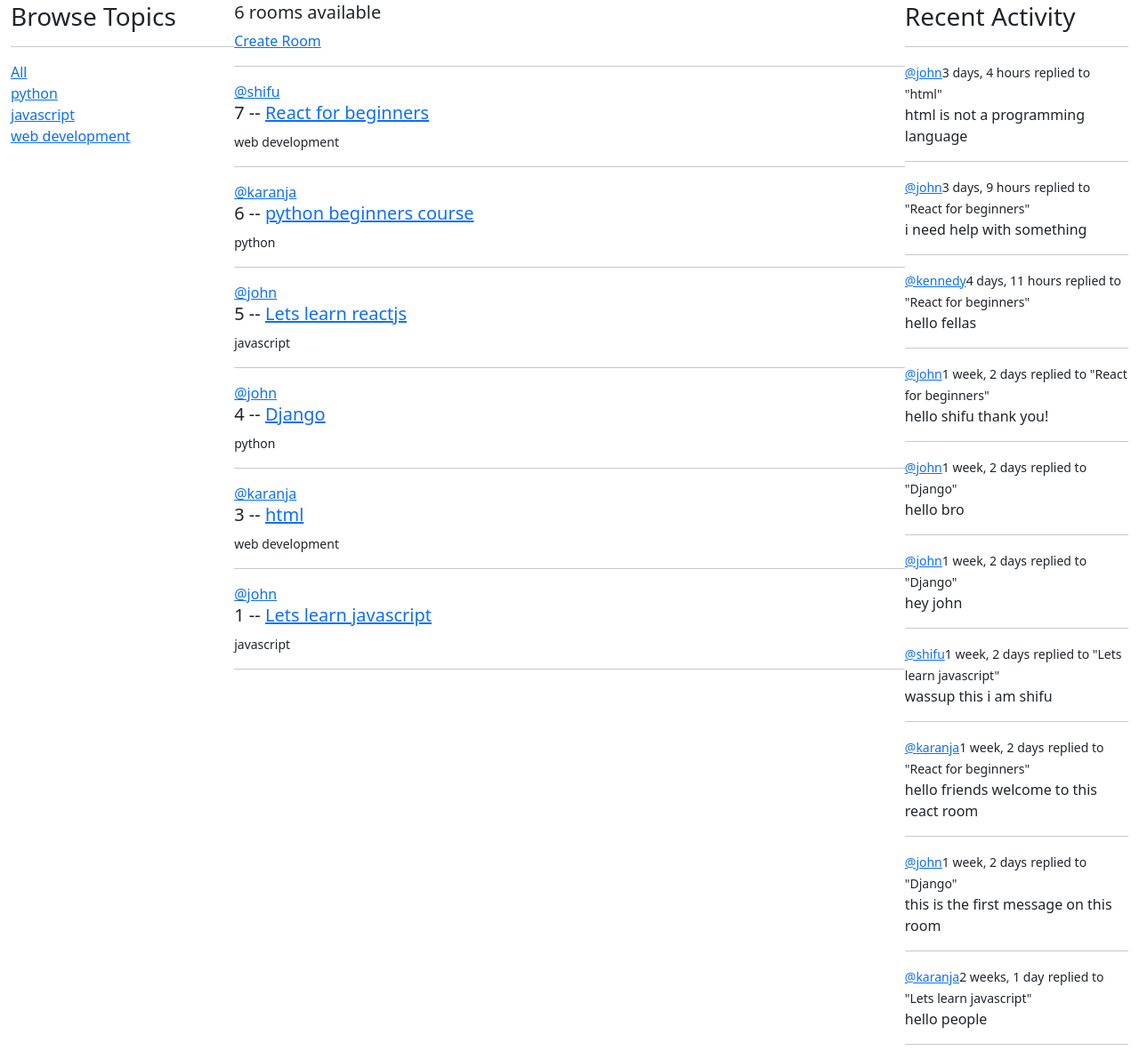
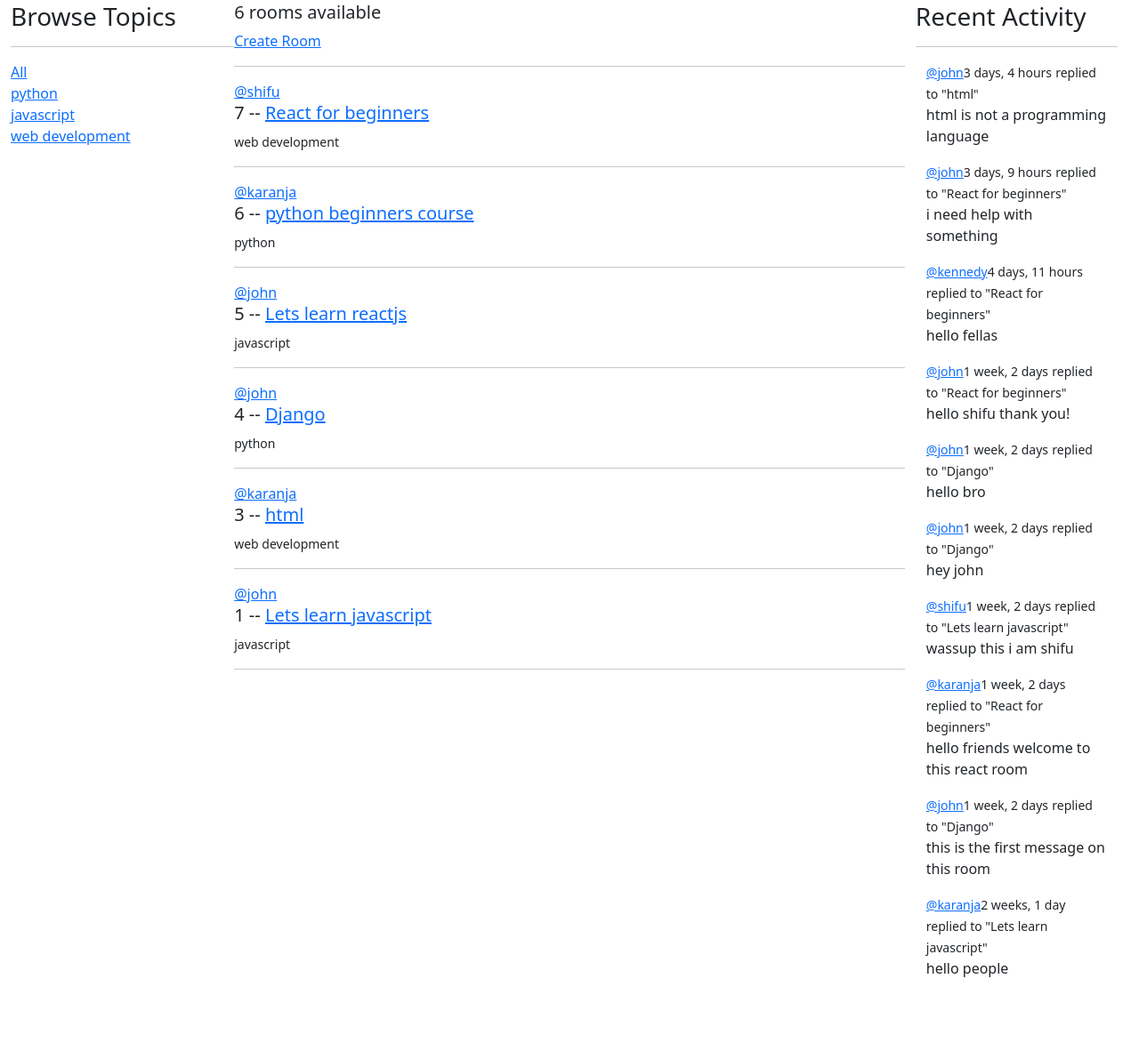
Before and after one commit to nzyuko/somo, a Django app: page / in a window 1280 px wide. Shown: the part 70-1261 px from the top of the page at 89% size. After the commit the page ends 1169 px from the top, so only its background shows below. Run offline with Django 3.2, Linux system fonts and the light colour scheme; data comes from the database, SQL or seed files in the repository; some libraries are stand-ins or nearby versions.

Commit message:
set activity component to a bootstrap .container and removed horizontal line at the end of each render

```diff
--- a/somo-back/somo/base/templates/base/activity_component.html
+++ b/somo-back/somo/base/templates/base/activity_component.html
@@ -1,7 +1,8 @@
+<div class="container">
         <h3>Recent Activity</h3>
     <hr>
     {% for message in room_messages %}
-    <div>
+        <div class="container">
             <small><a href="{% url 'user-profile' message.user.id %}">@{{ message.user }}</a>{{ message.created|timesince }}</small>
             <small>replied to "{{ message.room }}"</small>
 
@@ -9,6 +10,7 @@
             {% if request.user == message.user %}
                 <a href="{% url 'delete-message' message.id %}">Delete</a>
             {% endif %}
-        <hr>
+
         </div>
     {% endfor %}
+</div>
```
Lines whose indentation alone changed are shown as unchanged.
